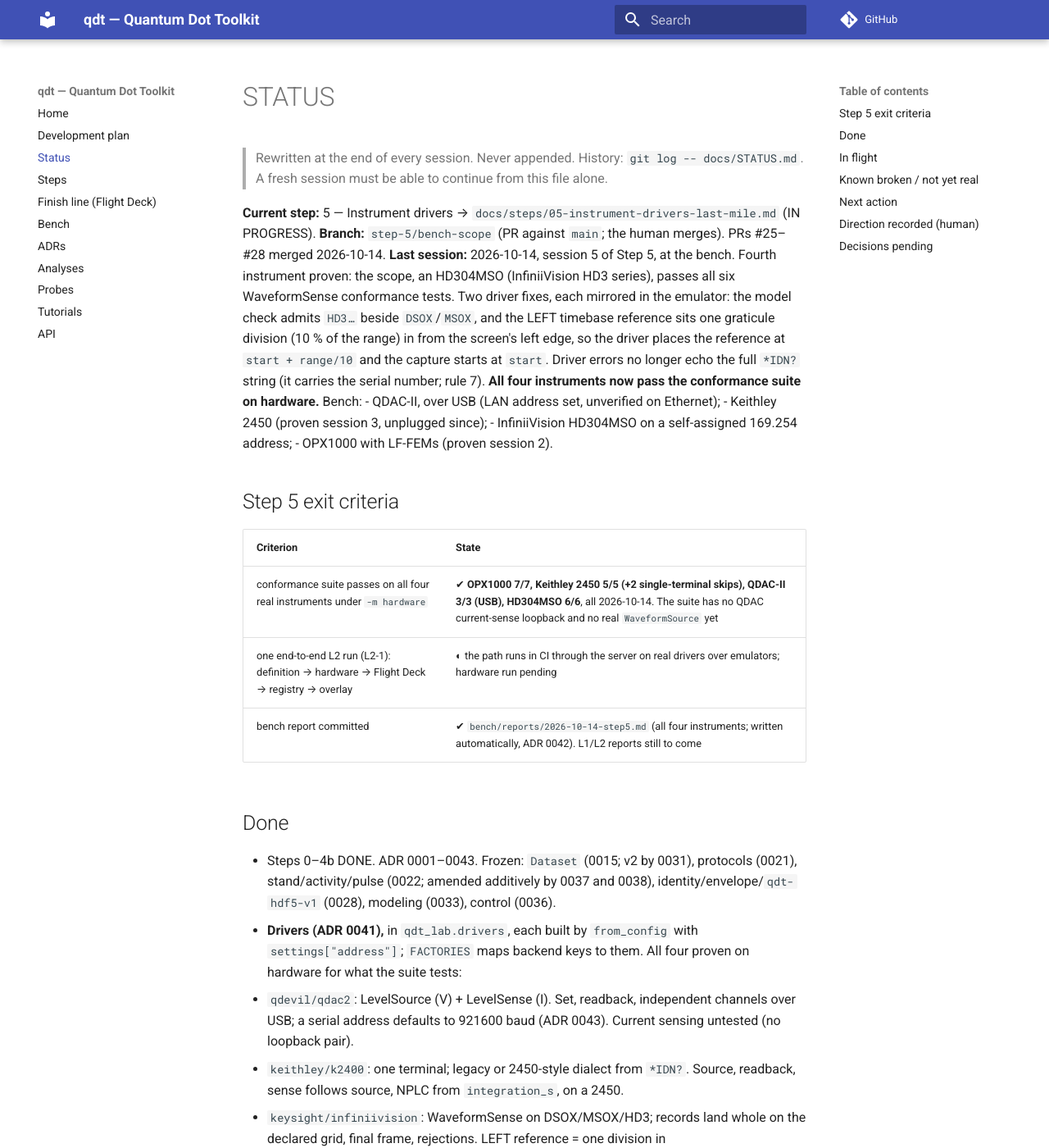
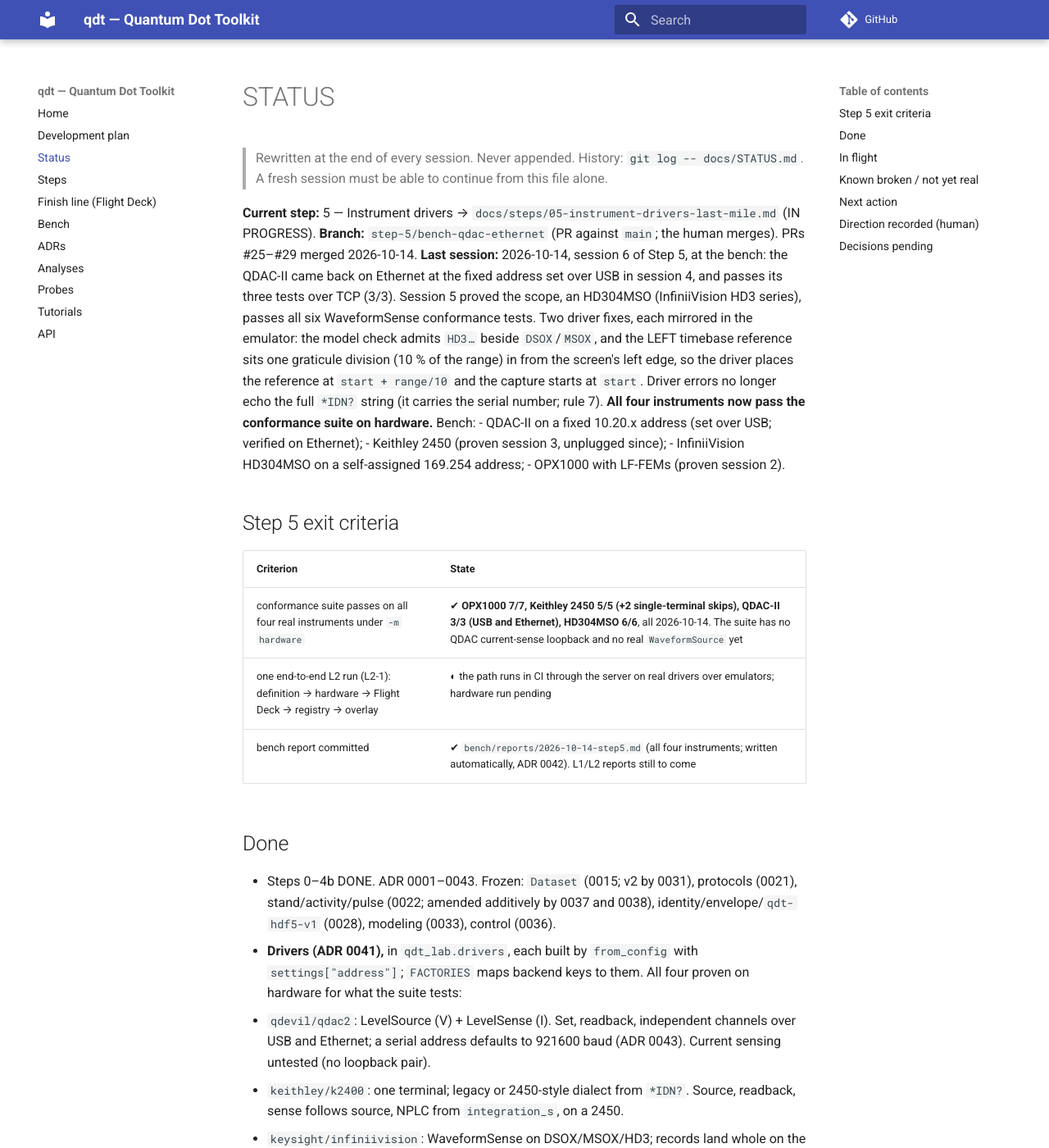
Before and after one commit to CowboyQuantum/qdt, an MkDocs documentation site: the page built from docs/STATUS.md, in a window 1280 px wide and 1400 px high. Shown: the whole window at 82% size. Built offline with MkDocs 1.6.1 and Material for MkDocs 9.7.7, drawn with Linux system fonts in a browser that asks for light colours; comment, search, counter and statistics services are not loaded; some of the changed text lies outside the part shown.

Commit message:
docs: bench report — QDAC-II 3/3 over Ethernet at its fixed address; STATUS, Step 5 session 6
Co-Authored-By: Claude Fable 5.1 <noreply@anthropic.com>

```diff
--- a/docs/STATUS.md
+++ b/docs/STATUS.md
@@ -4,15 +4,16 @@
 > A fresh session must be able to continue from this file alone.
 
 **Current step:** 5 — Instrument drivers → `docs/steps/05-instrument-drivers-last-mile.md` (IN PROGRESS).
-**Branch:** `step-5/bench-scope` (PR against `main`; the human merges). PRs #25–#28 merged 2026-10-14.
-**Last session:** 2026-10-14, session 5 of Step 5, at the bench. Fourth instrument proven: the scope,
+**Branch:** `step-5/bench-qdac-ethernet` (PR against `main`; the human merges). PRs #25–#29 merged 2026-10-14.
+**Last session:** 2026-10-14, session 6 of Step 5, at the bench: the QDAC-II came back on Ethernet at the
+fixed address set over USB in session 4, and passes its three tests over TCP (3/3). Session 5 proved the scope,
 an HD304MSO (InfiniiVision HD3 series), passes all six WaveformSense conformance tests. Two driver
 fixes, each mirrored in the emulator: the model check admits `HD3…` beside `DSOX`/`MSOX`, and the LEFT
 timebase reference sits one graticule division (10 % of the range) in from the screen's left edge, so the
 driver places the reference at `start + range/10` and the capture starts at `start`. Driver errors no
 longer echo the full `*IDN?` string (it carries the serial number; rule 7). **All four instruments now
 pass the conformance suite on hardware.** Bench:
-- QDAC-II, over USB (LAN address set, unverified on Ethernet);
+- QDAC-II on a fixed 10.20.x address (set over USB; verified on Ethernet);
 - Keithley 2450 (proven session 3, unplugged since);
 - InfiniiVision HD304MSO on a self-assigned 169.254 address;
 - OPX1000 with LF-FEMs (proven session 2).
@@ -20,7 +21,7 @@ pass the conformance suite on hardware.** Bench:
 ## Step 5 exit criteria
 | Criterion | State |
 |---|---|
-| conformance suite passes on all four real instruments under `-m hardware` | ✔ **OPX1000 7/7, Keithley 2450 5/5 (+2 single-terminal skips), QDAC-II 3/3 (USB), HD304MSO 6/6**, all 2026-10-14. The suite has no QDAC current-sense loopback and no real `WaveformSource` yet |
+| conformance suite passes on all four real instruments under `-m hardware` | ✔ **OPX1000 7/7, Keithley 2450 5/5 (+2 single-terminal skips), QDAC-II 3/3 (USB and Ethernet), HD304MSO 6/6**, all 2026-10-14. The suite has no QDAC current-sense loopback and no real `WaveformSource` yet |
 | one end-to-end L2 run (L2-1): definition → hardware → Flight Deck → registry → overlay | ◐ the path runs in CI through the server on real drivers over emulators; hardware run pending |
 | bench report committed | ✔ `bench/reports/2026-10-14-step5.md` (all four instruments; written automatically, ADR 0042). L1/L2 reports still to come |
 
@@ -30,8 +31,8 @@ pass the conformance suite on hardware.** Bench:
   (0028), modeling (0033), control (0036).
 - **Drivers (ADR 0041),** in `qdt_lab.drivers`, each built by `from_config` with `settings["address"]`;
   `FACTORIES` maps backend keys to them. All four proven on hardware for what the suite tests:
-  - `qdevil/qdac2`: LevelSource (V) + LevelSense (I). Set, readback, independent channels over USB; a
-    serial address defaults to 921600 baud (ADR 0043). Current sensing untested (no loopback pair).
+  - `qdevil/qdac2`: LevelSource (V) + LevelSense (I). Set, readback, independent channels over USB and
+    Ethernet; a serial address defaults to 921600 baud (ADR 0043). Current sensing untested (no loopback pair).
   - `keithley/k2400`: one terminal; legacy or 2450-style dialect from `*IDN?`. Source, readback, sense
     follows source, NPLC from `integration_s`, on a 2450.
   - `keysight/infiniivision`: WaveformSense on DSOX/MSOX/HD3; records land whole on the declared grid,
@@ -52,12 +53,9 @@ pass the conformance suite on hardware.** Bench:
   Deck 68 unit tests and 4 e2e.
 
 ## In flight
-- Nothing uncommitted. PR for `step-5/bench-scope` awaits the human.
+- Nothing uncommitted. PR for `step-5/bench-qdac-ethernet` awaits the human.
 
 ## Known broken / not yet real
-- **QDAC-II on Ethernet unverified.** Its LAN is set to a fixed address on the OPX's subnet (DHCP off,
-  /24, stored). Never seen on the wire yet. Next: cable in, power cycle, `ping`, then
-  `TCPIP::<ip>::5025::SOCKET` in the stand file. Procedure in `docs/BENCH.md`.
 - **Serial numbers in error text:** driver `ValueError`s now show vendor and model only. The bench
   report plugin does not redact serials; one leaked into an uncommitted report section today and was
   scrubbed by hand before commit. Consider redacting the third `*IDN?` field in `scripts/bench_report.py`.
--- a/docs/steps/05-instrument-drivers-last-mile.md
+++ b/docs/steps/05-instrument-drivers-last-mile.md
@@ -57,3 +57,4 @@ conformance tests after two driver fixes made with the emulator: the model check
 timebase reference sits one division in from the screen edge, so the capture starts at position - range/10.
 **All four instruments pass the conformance suite on hardware** (first exit criterion met, for the tests the
 suite has today). Left: QDAC-II on Ethernet (address set, unverified), L2-1, the L1/L2 suites, the fits.
+Session 6 (2026-10-14, bench): the QDAC-II is on Ethernet at its fixed address and passes 3/3 over TCP.
```
Also changed, not shown: other parts of docs/STATUS.md (+1 -2 lines), bench/reports/2026-10-14-step5.md (+15 -0 lines).
